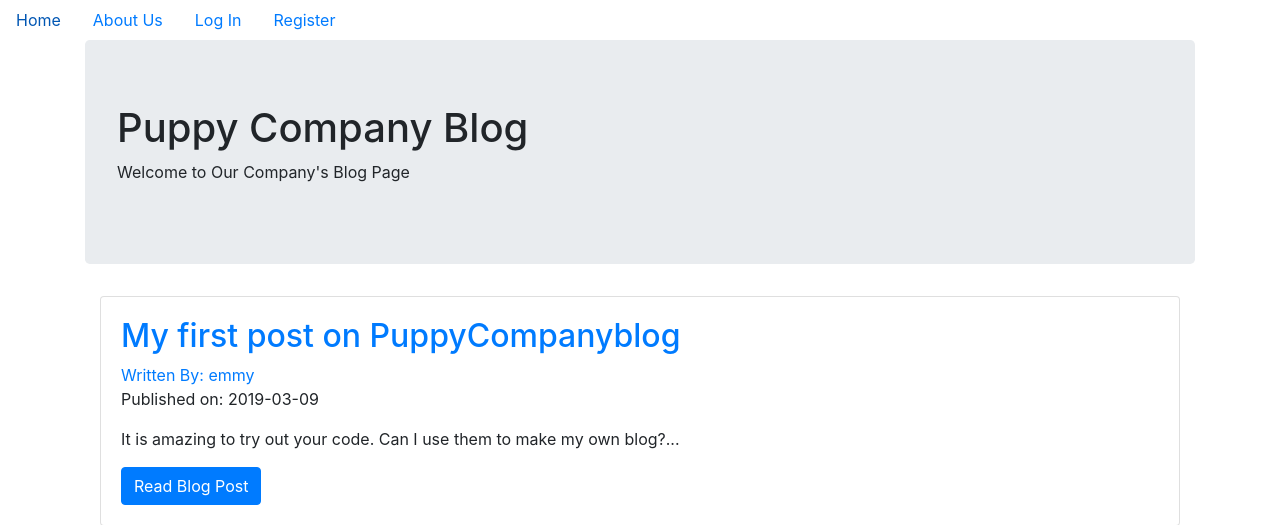
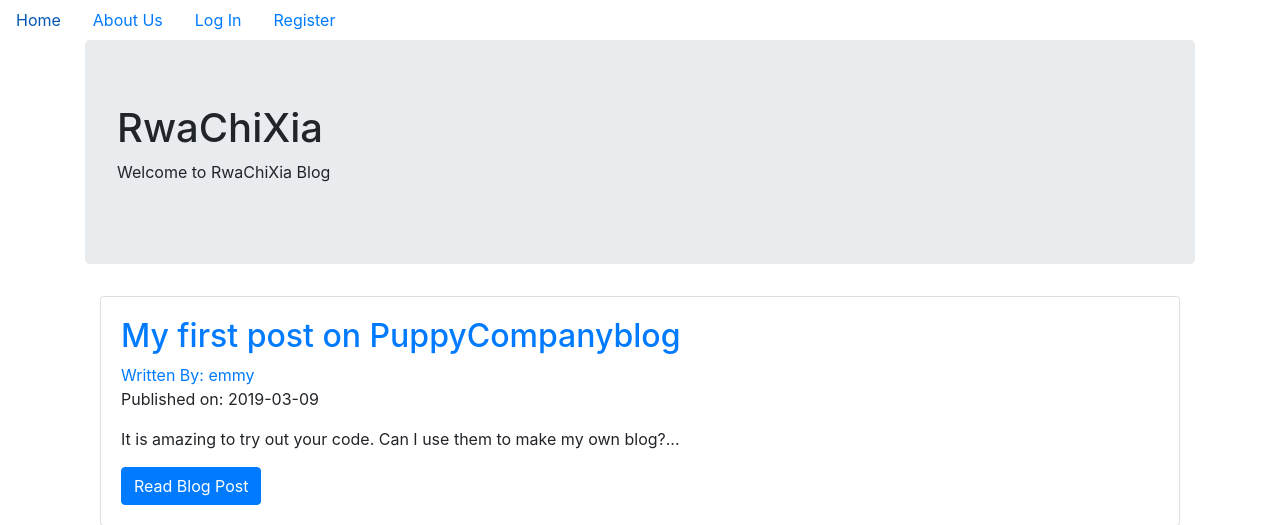
Before and after one commit to bemmy2005/chirwaxia-flask-demo, a Flask app: page / in a window 1280 px wide. Shown: the top 525 px of the page. Run offline with Flask 2, Linux system fonts and the light colour scheme; data comes from the database, SQL or seed files in the repository; some libraries are stand-ins or nearby versions.

Commit message:
Update index.html
Change the title of the blog and the header

```diff
--- a/puppycompanyblog/templates/index.html
+++ b/puppycompanyblog/templates/index.html
@@ -1,8 +1,8 @@
 {% extends "base.html" %}
 {% block content %}
   <div class="jumbotron">
-    <h1>Puppy Company Blog</h1>
-    <p>Welcome to Our Company's Blog Page</p>
+    <h1>RwaChiXia</h1>
+    <p>Welcome to RwaChiXia Blog</p>
   </div>
 
   <div class="container">
```
